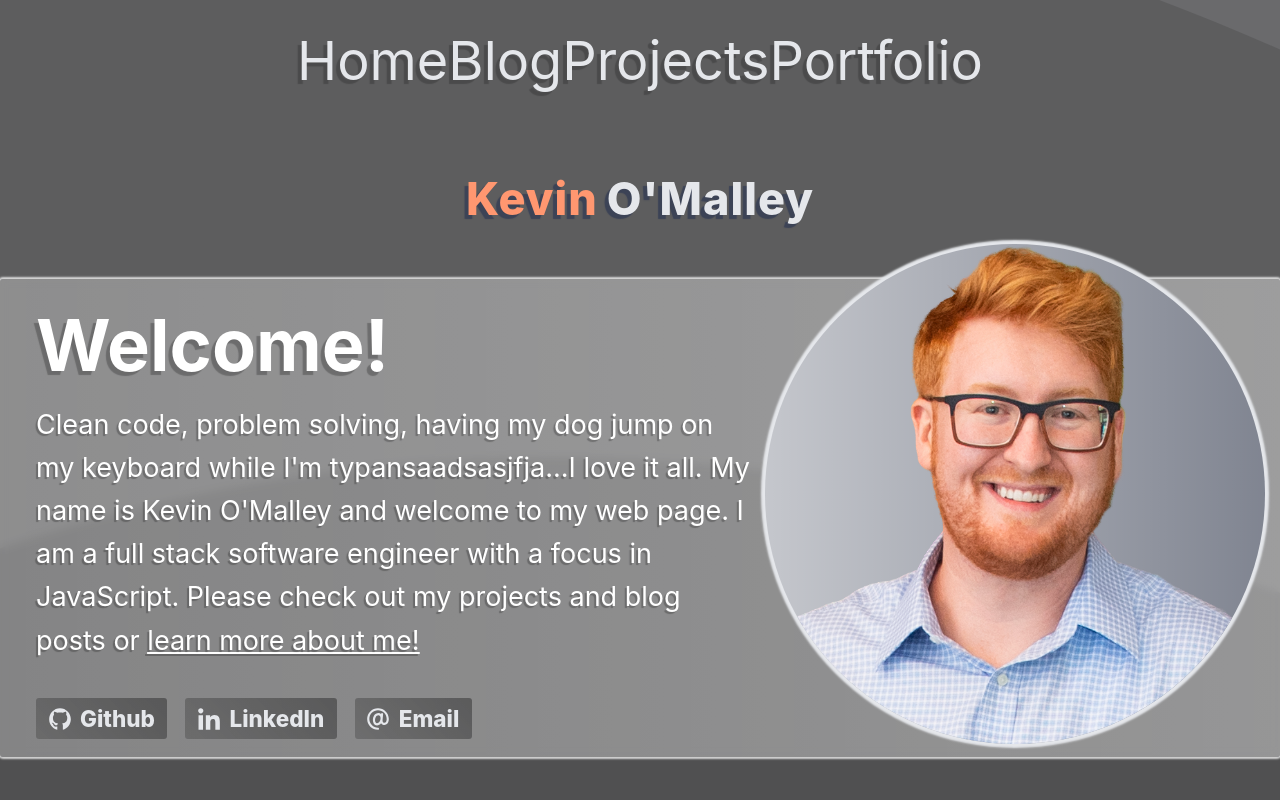
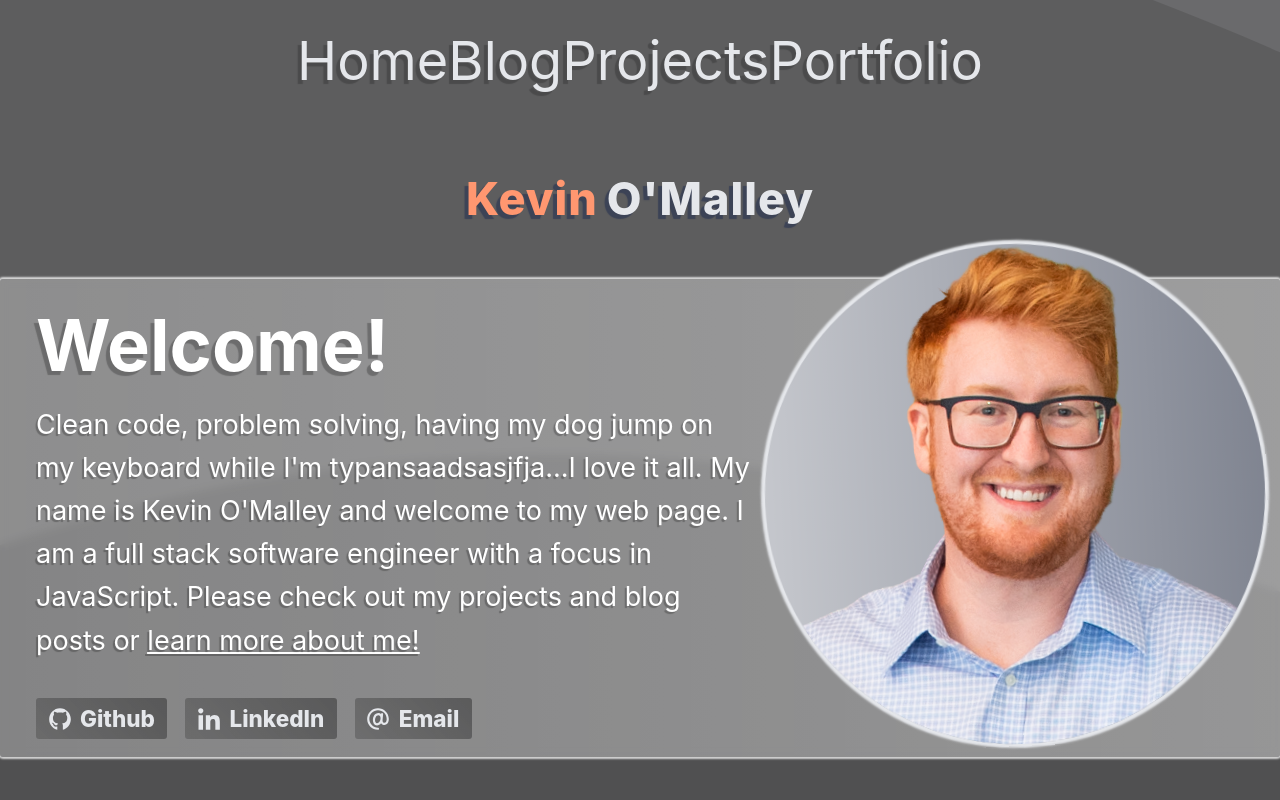
Before and after one commit to omallek07/kevinomalley-portfolio, a Next.js app: page / in a window 1280 px wide. Shown: the top 800 px of the page. Built offline with nearby package versions, Linux system fonts and the light colour scheme.

Commit message:
Update small styling bugs

```diff
--- a/components/layout/layout.module.css
+++ b/components/layout/layout.module.css
@@ -23,7 +23,7 @@ xl: min-width: 1280px; // extra large device
 **/
 @media screen and (min-width: 768px) {
   .layout {
-    overflow: auto;
+    overflow: inherit;
   }
 }
 @media screen and (min-width: 1280px) {
--- a/components/pages/home/home.module.css
+++ b/components/pages/home/home.module.css
@@ -20,6 +20,7 @@
 }
 
 .profileShotWrapper {
+  transform: rotate(-2.5deg);
   position: absolute;
   top: -10px;
   right: -10px;
```
Also changed, not shown: components/sharedComponents/markdownPage/markdownPage.module.css (+3 -4 lines).
